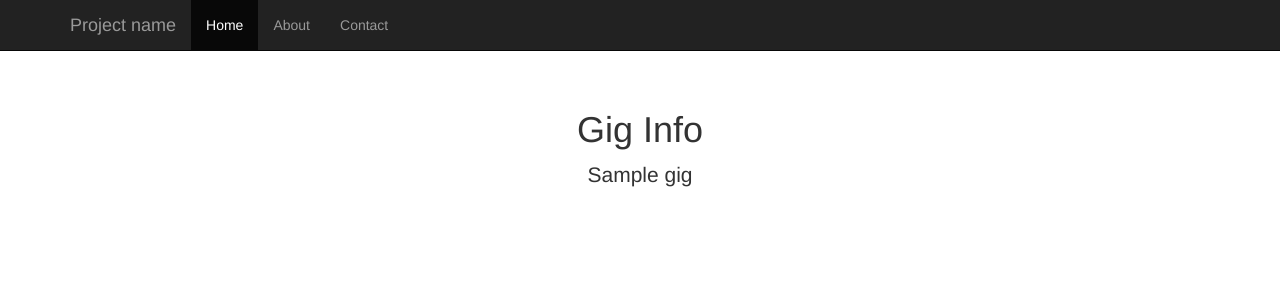
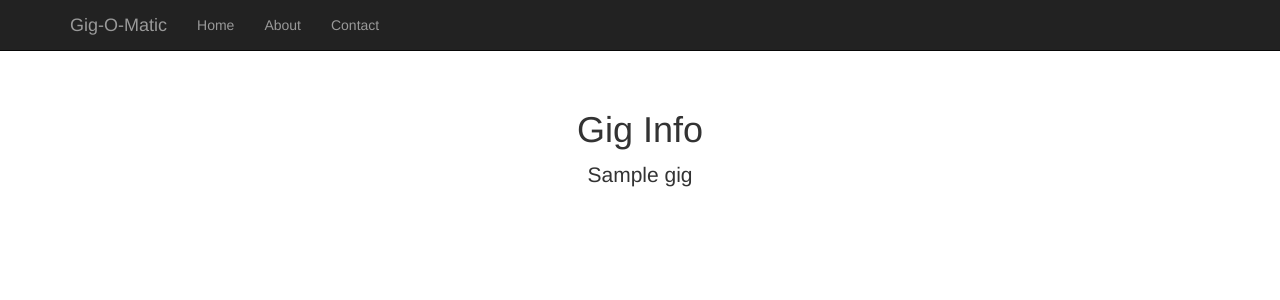
Before and after one commit to Gig-o-Matic/GO2, a Python web app: template templates/gig_info.html in a window 1280 px wide. Shown: the top 300 px of the page. Run offline with Jinja, Linux system fonts and the light colour scheme; the template is opened without the code that fills it: most values are stand-ins (such as "Sample title", 1, 10 or a date in 2020); some libraries are stand-ins or nearby versions.

Commit message:
refactored templates

```diff
--- a/agenda.py
+++ b/agenda.py
@@ -48,5 +48,6 @@ class MainPage(webapp2.RequestHandler):
             title='Agenda',
             band=band,
             band_id=band.key.id(),
-            gigs=gig_info
+            gigs=gig_info,
+            home_is_active=True
         ) )
--- a/make_test.py
+++ b/make_test.py
@@ -21,7 +21,7 @@ def test_band():
     make_if_not_here("EmperorNorton")
     make_if_not_here("EE")
 
-    member1 = new_member(first_name='Aaron', last_name='Oppenheimer')
+    member1 = new_member(first_name='Aaron', last_name='Oppenheimer', email='test@example.com', nickname='test@example.com')
     member2 = new_member(first_name='Maury', last_name='Martin')
 
     new_association(slsaps,member1)
--- a/member.py
+++ b/member.py
@@ -20,13 +20,13 @@ class Member(ndb.Model):
     first_name = ndb.StringProperty()
     last_name = ndb.StringProperty()
     nickname = ndb.StringProperty()
-    contact_info = ndb.TextProperty()
+    email = ndb.TextProperty()
     created = ndb.DateTimeProperty(auto_now_add=True)
 
-def new_member(first_name="", last_name="", contact_info="", nickname=""):
+def new_member(first_name="", last_name="", email="", nickname=""):
     """ make and return a new member """
     the_member = Member(parent=member_key(), first_name=first_name, last_name=last_name,\
-                        contact_info=contact_info, nickname=nickname)
+                        email=email, nickname=nickname)
     the_member.put()
     debug_print('new_member: added member {0} {1} with id {2}'.format(the_member.first_name,
                                                     the_member.last_name,
--- /dev/null
+++ b/templates/footer.html
@@ -0,0 +1,7 @@
+    <!-- Bootstrap core JavaScript
+    ================================================== -->
+    <!-- Placed at the end of the document so the pages load faster -->
+    <script src="http://code.jquery.com/jquery.js"></script>
+    <script src="bootstrap/js/bootstrap.min.js"></script>
+  </body>
+</html>
--- a/templates/gig_info.html
+++ b/templates/gig_info.html
@@ -1,48 +1,6 @@
-<!DOCTYPE html>
-<html lang="en">
-  <head>
-    <meta charset="utf-8">
-    <meta name="viewport" content="width=device-width, initial-scale=1.0">
-    <meta name="description" content="">
-    <meta name="author" content="">
-    <link rel="shortcut icon" href="../../assets/ico/favicon.png">
+{% include 'header.html' %}
+{% include 'navbar.html' %}
 
-    <title>GO2 | {{ title }}</title>
-
-    <!-- Bootstrap core CSS -->
-    <link href="bootstrap/css/bootstrap.css" rel="stylesheet">
-
-    <!-- Custom styles for this template -->
-    <link href="css/starter-template.css" rel="stylesheet">
-
-    <!-- HTML5 shim and Respond.js IE8 support of HTML5 elements and media queries -->
-    <!--[if lt IE 9]>
-      <script src="../../assets/js/html5shiv.js"></script>
-      <script src="../../assets/js/respond.min.js"></script>
-    <![endif]-->
-  </head>
-
-  <body>
-
-    <div class="navbar navbar-inverse navbar-fixed-top">
-      <div class="container">
-        <div class="navbar-header">
-          <button type="button" class="navbar-toggle" data-toggle="collapse" data-target=".navbar-collapse">
-            <span class="icon-bar"></span>
-            <span class="icon-bar"></span>
-            <span class="icon-bar"></span>
-          </button>
-          <a class="navbar-brand" href="#">Project name</a>
-        </div>
-        <div class="collapse navbar-collapse">
-          <ul class="nav navbar-nav">
-            <li class="active"><a href="#">Home</a></li>
-            <li><a href="#about">About</a></li>
-            <li><a href="#contact">Contact</a></li>
-          </ul>
-        </div><!--/.nav-collapse -->
-      </div>
-    </div>
 
 <div class="container">
 
@@ -52,12 +10,4 @@
   </div>
 
 </div><!-- /.container -->
-
-
-    <!-- Bootstrap core JavaScript
-    ================================================== -->
-    <!-- Placed at the end of the document so the pages load faster -->
-    <script src="http://code.jquery.com/jquery.js"></script>
-    <script src="bootstrap/js/bootstrap.min.js"></script>
-  </body>
-</html>
+{% include 'footer.html' %}
--- /dev/null
+++ b/templates/header.html
@@ -0,0 +1,25 @@
+<!DOCTYPE html>
+<html lang="en">
+  <head>
+    <meta charset="utf-8">
+    <meta name="viewport" content="width=device-width, initial-scale=1.0">
+    <meta name="description" content="">
+    <meta name="author" content="">
+    <link rel="shortcut icon" href="../../assets/ico/favicon.png">
+
+    <title>GO2 | {{ title }}</title>
+
+    <!-- Bootstrap core CSS -->
+    <link href="bootstrap/css/bootstrap.css" rel="stylesheet">
+
+    <!-- Custom styles for this template -->
+    <link href="css/starter-template.css" rel="stylesheet">
+
+    <!-- HTML5 shim and Respond.js IE8 support of HTML5 elements and media queries -->
+    <!--[if lt IE 9]>
+      <script src="../../assets/js/html5shiv.js"></script>
+      <script src="../../assets/js/respond.min.js"></script>
+    <![endif]-->
+  </head>
+
+  <body>
--- /dev/null
+++ b/templates/navbar.html
@@ -0,0 +1,19 @@
+<div class="navbar navbar-inverse navbar-fixed-top">
+  <div class="container">
+    <div class="navbar-header">
+      <button type="button" class="navbar-toggle" data-toggle="collapse" data-target=".navbar-collapse">
+        <span class="icon-bar"></span>
+        <span class="icon-bar"></span>
+        <span class="icon-bar"></span>
+      </button>
+      <a class="navbar-brand" href="#">Gig-O-Matic</a>
+    </div>
+    <div class="collapse navbar-collapse">
+      <ul class="nav navbar-nav">
+        <li {{ 'class="active"' if home_is_active }}><a href="/agenda.html">Home</a></li>
+        <li><a href="#about">About</a></li>
+        <li><a href="#contact">Contact</a></li>
+      </ul>
+    </div><!--/.nav-collapse -->
+  </div>
+</div>
```
Also changed, not shown: templates/agenda.html (+3 -53 lines), templates/member_info.html (+3 -53 lines). Lines whose indentation alone changed are shown as unchanged.
